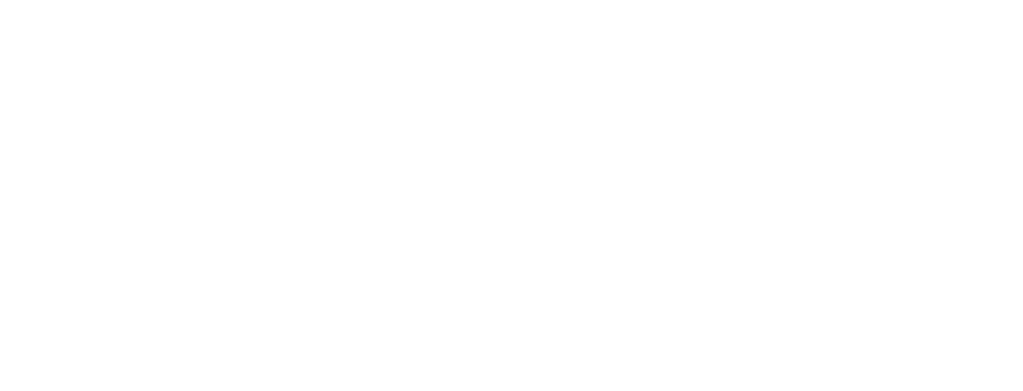
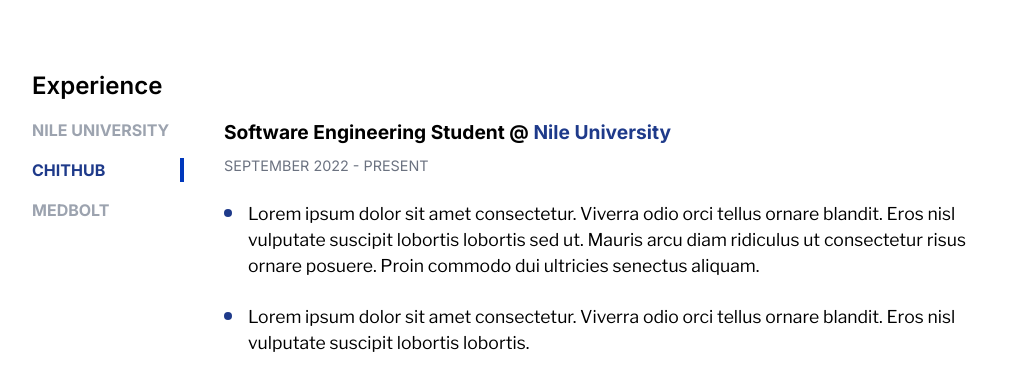
Before and after one commit to tomjames156/tomi_portfolio, a Next.js app: page / in a window 1280 px wide. Shown: the part 1177-1568 px from the top of the page, without its empty margins (128-1151 px from the left). Before the commit the page ends 1167 px from the top, so only its background shows below. Built offline with nearby package versions, Linux system fonts and the light colour scheme.

Commit message:
added experience section ui

```diff
--- a/app/lib/definitions.ts
+++ b/app/lib/definitions.ts
@@ -1,5 +1,5 @@
 export type WorkExperience = {
-    id: string,
+    organisation: string;
     exp_id: number,
     role: string,
     duration: string,
--- a/app/lib/placeholder-data.ts
+++ b/app/lib/placeholder-data.ts
@@ -1,4 +1,6 @@
-const workExperiences = [
+import { WorkExperience } from './definitions'
+
+export const workExperiences: WorkExperience[] = [
     {
         exp_id: 0,
         organisation: "Nile University",
--- a/app/page.tsx
+++ b/app/page.tsx
@@ -3,6 +3,7 @@
 import Navbar from './ui/Navbar'
 import Hero from './ui/Hero'
 import About from './ui/About'
+import Experience from './ui/Experience'
 
 export default function Home() {
   return (
@@ -10,6 +11,8 @@
       <Navbar/>
       <Hero/>
       <About/>
+      <Experience/>
+      <div className='h-[100vh] w-100'></div>
     </>
   )
 }
--- /dev/null
+++ b/app/ui/Experience.tsx
@@ -0,0 +1,42 @@
+import { workExperiences } from '@/app/lib/placeholder-data'
+import { libre_franklin } from './fonts'
+
+export default function Experience(){
+
+    return(
+        <section className="mt-20 mx-40">
+            <h1 className="font-semibold text-2xl">Experience</h1>
+            <div className='mt-4 flex justify-between'>
+                <ul className='w-[20%] flex flex-col gap-4'>
+                    {workExperiences.map((exp, index) => (
+                        index !==  1?
+                        <li key={exp.exp_id} className='flex justify-between pr-10'>
+                            <p className='uppercase font-bold text-gray-400'>{exp.organisation}</p>
+                        </li> :
+                        <li key={exp.exp_id} className='flex justify-between pr-10'>
+                        <p className='uppercase font-bold text-blue-900'>{exp.organisation}</p>
+                        <div className='w-[4px] h-full bg-[#0038BC]'></div>
+                    </li>
+                    ))}
+                </ul>
+                <div className='w-[80%]'>
+                    <h1 className='font-bold text-[1.2rem]'>{workExperiences[0].role} @ <span className='text-blue-900'>{workExperiences[0].organisation}</span></h1>
+                    <h2 className='uppercase mt-2 mb-8 text-[0.9rem] text-gray-500'>{workExperiences[0].duration}</h2>
+                    <ul className='flex flex-col gap-y-8'>
+                        {workExperiences[0].experiences.map((bullet, index) => (
+                            <li key={index} className='flex justify-between items-start gap-4'>
+                                <div>
+                                    <div className='w-[0.5rem] bg-blue-900 h-[0.5rem] rounded-xl'>
+                                    </div>
+                                </div>
+                                <div className={`text-[1.1rem] ${libre_franklin.className} antialiased -mt-2`}>{bullet}</div>
+                            </li>
+                        ))}
+                    </ul>
+                </div>
+            </div>
+
+        </section>
+
+    )
+}
```
Also changed, not shown: 1 other file (tests, documents, lock files or other folders).
